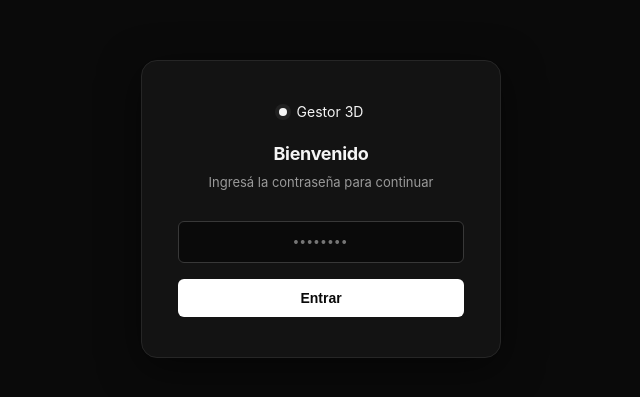
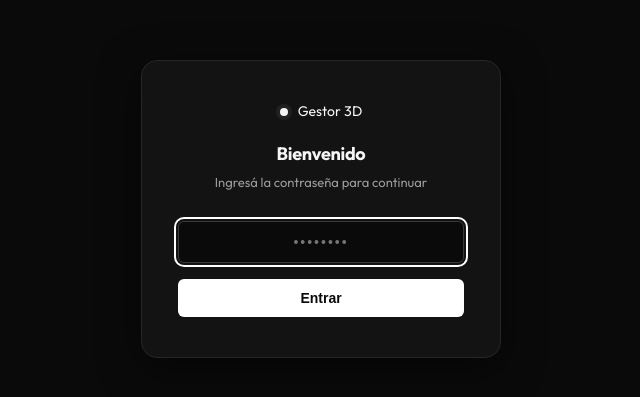
Before and after one commit to alebarka27/proyectos-3d, a website: page public/login.html in a window 1280 px wide. Shown: the part 191-588 px from the top of the page, without its empty margins (319-959 px from the left). Drawn offline with Linux system fonts and the light colour scheme.

Commit message:
feat: agregar fuente Outfit, tabular-nums y focus-visible en formularios

```diff
--- a/public/login.html
+++ b/public/login.html
@@ -4,6 +4,9 @@
     <meta charset="UTF-8">
     <meta name="viewport" content="width=device-width, initial-scale=1.0">
     <title>Iniciar sesión — Gestor 3D</title>
+    <link rel="preconnect" href="https://fonts.googleapis.com">
+    <link rel="preconnect" href="https://fonts.gstatic.com" crossorigin>
+    <link href="https://fonts.googleapis.com/css2?family=Outfit:wght@400;500;600;700&display=swap" rel="stylesheet">
     <link rel="stylesheet" href="style.css">
 </head>
 <body class="login-body">
--- a/public/style.css
+++ b/public/style.css
@@ -25,11 +25,12 @@
 html, body { height: 100%; }
 
 body {
-    font-family: -apple-system, BlinkMacSystemFont, "Segoe UI", Roboto, Helvetica, Arial, sans-serif;
+    font-family: 'Outfit', -apple-system, BlinkMacSystemFont, "Segoe UI", Roboto, Helvetica, Arial, sans-serif;
     background: var(--bg);
     color: var(--text);
     font-size: 14px;
     line-height: 1.5;
+    font-variant-numeric: tabular-nums;
     -webkit-font-smoothing: antialiased;
 }
 
@@ -128,6 +129,7 @@ h1 { font-size: 22px; font-weight: 700; letter-spacing: -0.3px; }
 #projectForm label { display: block; margin-bottom: 14px; font-size: 12.5px; color: var(--text-dim); font-weight: 500; }
 #projectForm input, #projectForm select { width: 100%; padding: 10px 12px; margin-top: 6px; background: var(--bg); border: 1px solid var(--border); border-radius: var(--radius-sm); font-size: 14px; color: var(--text); transition: border-color .15s; }
 #projectForm input:focus, #projectForm select:focus { outline: none; border-color: var(--border-strong); }
+#projectForm input:focus-visible, #projectForm select:focus-visible { outline: 2px solid var(--accent); outline-offset: 2px; }
 .form-actions { display: flex; gap: 10px; margin-top: 20px; }
 
 .cat-badge { background: rgba(255, 255, 255, 0.06); color: var(--text-dim); padding: 3px 10px; border-radius: var(--radius-sm); font-size: 11.5px; font-weight: 500; border: 1px solid var(--border); }
@@ -176,6 +178,7 @@ td a:hover { text-decoration: underline; }
 .calc-form label { display: block; margin-bottom: 14px; font-size: 12.5px; color: var(--text-dim); font-weight: 500; }
 .calc-form input { width: 100%; padding: 10px 12px; margin-top: 6px; background: var(--bg); border: 1px solid var(--border); border-radius: var(--radius-sm); font-size: 14px; color: var(--text); transition: border-color .15s; }
 .calc-form input:focus { outline: none; border-color: var(--border-strong); }
+.calc-form input:focus-visible { outline: 2px solid var(--accent); outline-offset: 2px; }
 .calc-resultado .stats { margin-bottom: 20px; }
 .calc-resultado .btn-primary { width: 100%; padding: 12px; font-size: 14px; }
 
@@ -188,6 +191,7 @@ td a:hover { text-decoration: underline; }
 .login-sub { font-size: 13px; color: var(--text-dim); margin-bottom: 28px; }
 #loginForm input { width: 100%; padding: 12px 14px; background: var(--bg); border: 1px solid var(--border); border-radius: var(--radius-sm); color: var(--text); font-size: 14px; margin-bottom: 16px; text-align: center; letter-spacing: 2px; }
 #loginForm input:focus { outline: none; border-color: var(--border-strong); }
+#loginForm input:focus-visible { outline: 2px solid var(--accent); outline-offset: 2px; }
 #loginForm .btn-primary { width: 100%; padding: 11px; font-size: 14px; }
 .login-error { color: var(--danger); font-size: 13px; margin-top: 14px; }
 
```
Also changed, not shown: public/index.html (+3 -0 lines).
